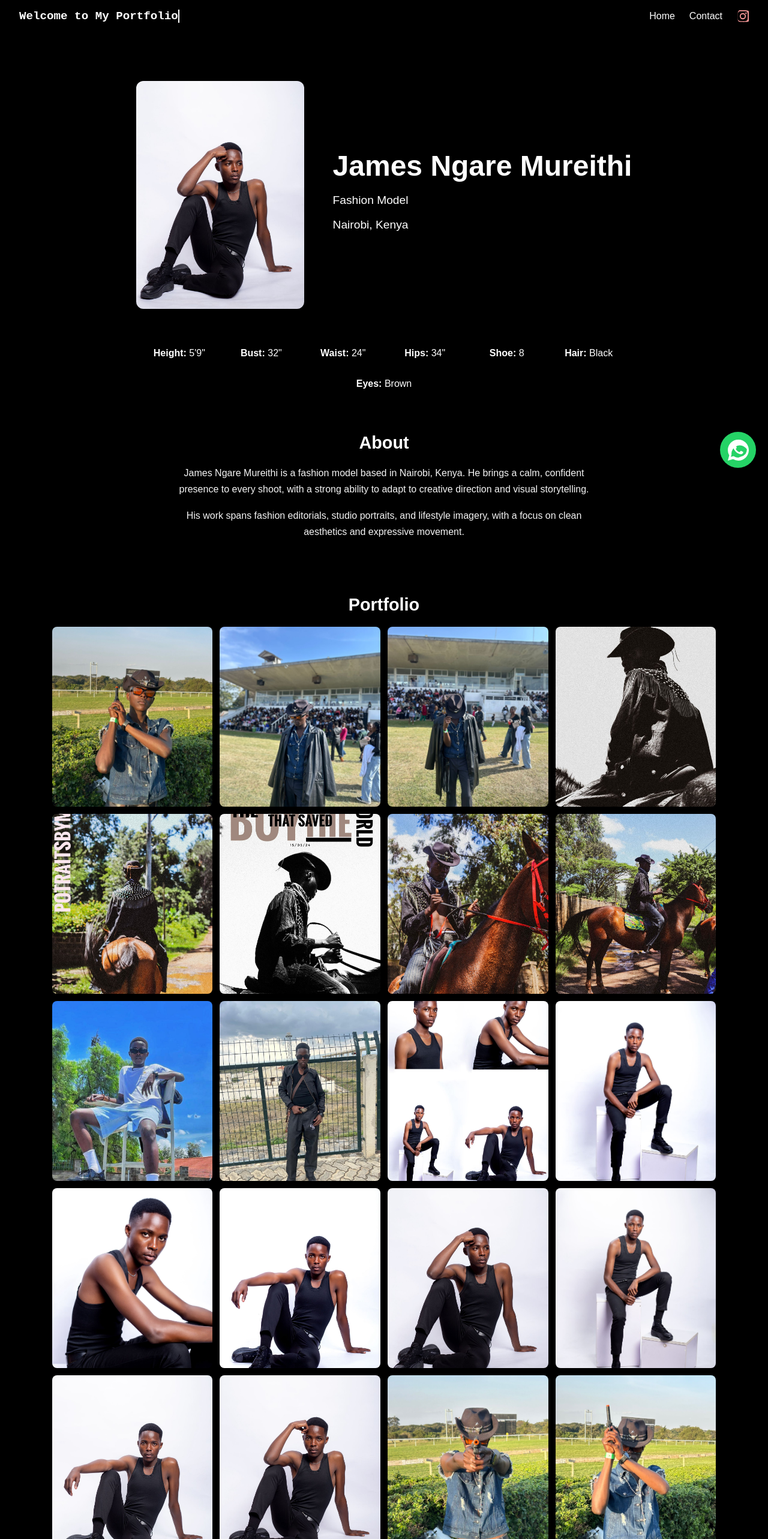
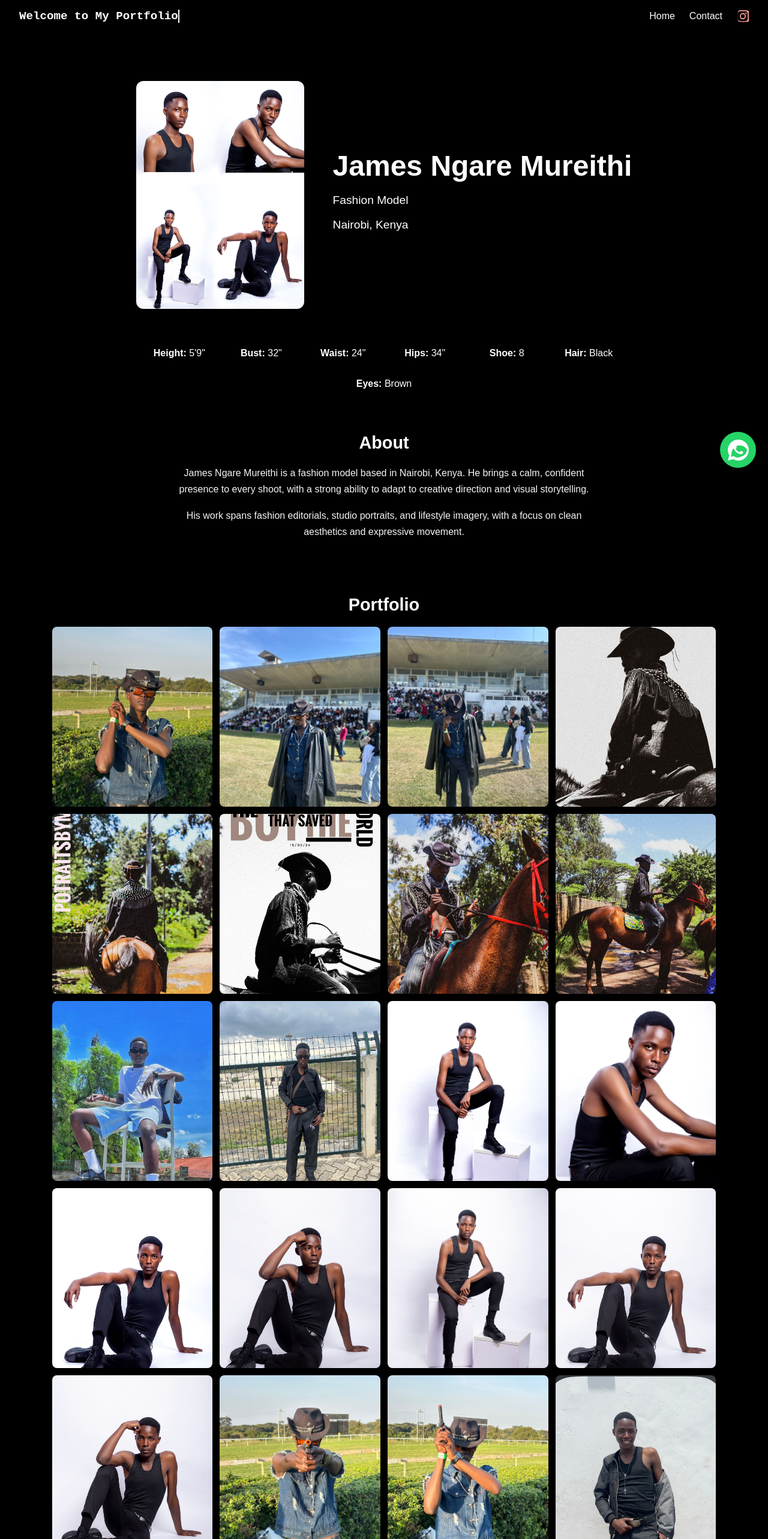
Before and after one commit to kanyi9/jimmy-portfolio, a React (Create React App) app: page / in a window 1280 px wide. Shown: the top 2566 px of the page at 60% size. Built offline with nearby package versions, Linux system fonts and the light colour scheme.

Commit message:
adds new home page

```diff
--- a/src/pages/Home.js
+++ b/src/pages/Home.js
@@ -189,7 +189,7 @@ function Home() {
         {/* Left image */}
         <div className="header-image">
           <img
-            src="/images/5.jpg"  // change to your preferred hero image
+            src="/images/1.jpg"  // change to your preferred hero image
             alt="James Ngare Mureithi"
           />
         </div>
@@ -238,7 +238,7 @@ function Home() {
           <img src="/images/18.jpg" alt="Portfolio 8" />
           <img src="/images/19.jpg" alt="Portfolio 9" />
           <img src="/images/20.jpg" alt="Portfolio 10" />
-          <img src="/images/1.jpg" alt="Portfolio 11" />
+          {/* <img src="/images/1.jpg" alt="Portfolio 11" /> */}
           <img src="/images/2.jpg" alt="Portfolio 12" />
           <img src="/images/3.jpg" alt="Portfolio 13" />
           <img src="/images/4.jpg" alt="Portfolio 14" />
@@ -254,12 +254,12 @@ function Home() {
           <img src="/images/26.jpg" alt="Portfolio 24" />
           <img src="/images/27.jpg" alt="Portfolio 25" />
           <img src="/images/28.jpg" alt="Portfolio 26" />
-          <img src="/images/29.jpg" alt="Portfolio 27" />
+          {/* <img src="/images/29.jpg" alt="Portfolio 27" /> */}
           <img src="/images/30.jpg" alt="Portfolio 28" />
           <img src="/images/31.jpg" alt="Portfolio 29" />
           <img src="/images/32.jpg" alt="Portfolio 30" />
           <img src="/images/33.jpg" alt="Portfolio 31" />
-          <img src="/images/34.jpg" alt="Portfolio 32" />
+          {/* <img src="/images/34.jpg" alt="Portfolio 32" /> */}
           <img src="/images/35.jpg" alt="Portfolio 33" />
           <img src="/images/36.jpg" alt="Portfolio 34" />
         </div>
```
